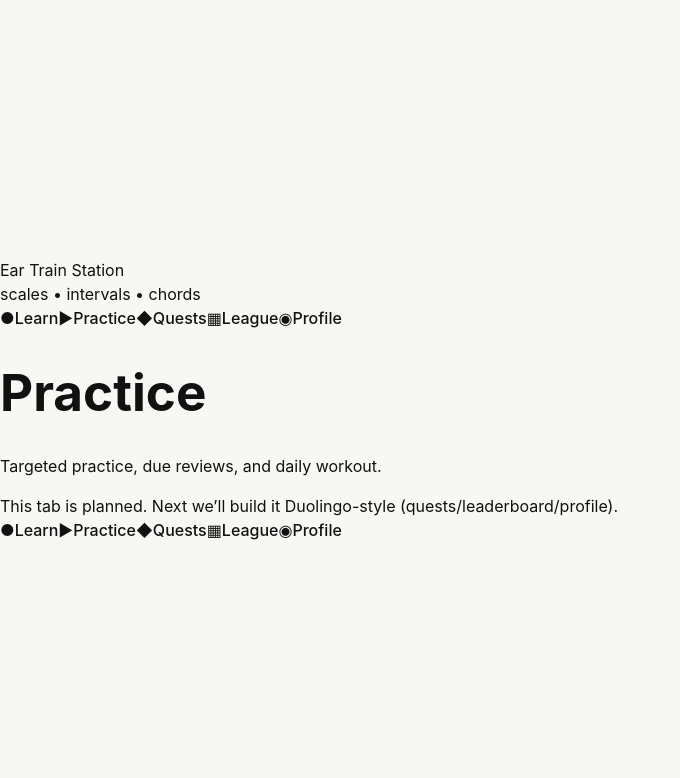
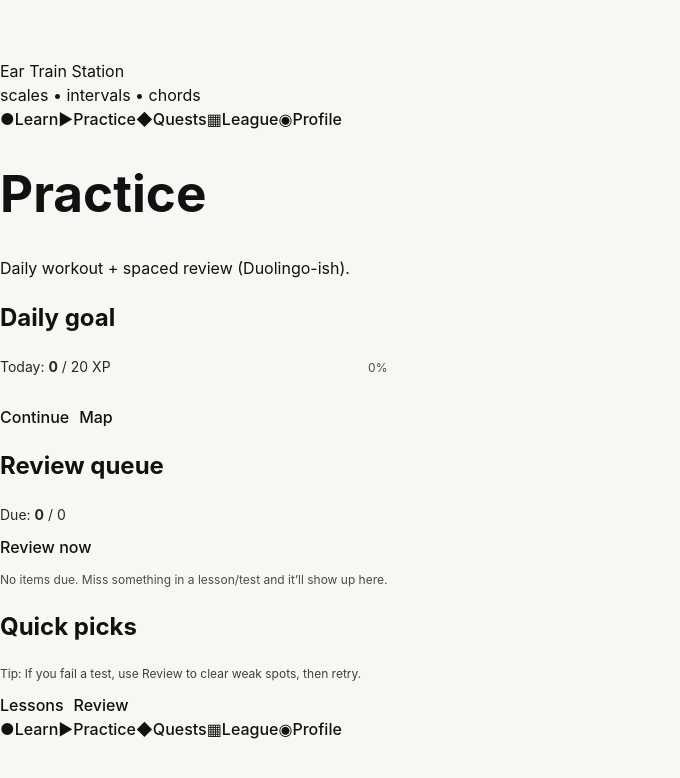
Before and after one commit to wpwcbc/ear-train-station, a React (Vite) app: page /practice in a window 1280 px wide. Shown: the top 778 px of the page, without its empty margins (0-680 px from the left). Built offline with nearby package versions, Linux system fonts and the light colour scheme.

Commit message:
Add Practice page with daily goal + review queue

```diff
--- a/src/App.css
+++ b/src/App.css
@@ -100,9 +100,28 @@
   letter-spacing: -0.2px;
 }
 
+.h2 {
+  margin: 0;
+  font-size: 16px;
+  font-weight: 850;
+  letter-spacing: -0.1px;
+}
+
 .sub {
   margin: 8px 0 0;
   color: var(--muted);
+}
+
+.pill {
+  display: inline-block;
+  padding: 6px 10px;
+  border-radius: 999px;
+  text-decoration: none;
+  color: var(--ink);
+  border: 3px solid var(--ink);
+  background: rgba(255,255,255,0.06);
+  font-weight: 750;
+  font-size: 12px;
 }
 
 .rowBetween {
--- a/src/App.tsx
+++ b/src/App.tsx
@@ -6,6 +6,7 @@ import { SectionDetailPage } from './pages/SectionDetailPage';
 import { SectionExamPage } from './pages/SectionExamPage';
 import { StationPage } from './pages/StationPage';
 import { PlaceholderPage } from './pages/PlaceholderPage';
+import { PracticePage } from './pages/PracticePage';
 import { ReviewPage } from './pages/ReviewPage';
 import { loadProgress, saveProgress, type Progress } from './lib/progress';
 
@@ -27,7 +28,7 @@ function App() {
 
         <Route path="/lesson/:stationId" element={<StationPage progress={progress} setProgress={setProgress} />} />
 
-        <Route path="/practice" element={<PlaceholderPage title="Practice" desc="Targeted practice, due reviews, and daily workout." />} />
+        <Route path="/practice" element={<PracticePage progress={progress} />} />
         <Route path="/review" element={<ReviewPage progress={progress} setProgress={setProgress} />} />
         <Route path="/quests" element={<PlaceholderPage title="Quests" desc="Daily quests and streak boosts." />} />
         <Route path="/leaderboard" element={<PlaceholderPage title="League" desc="Weekly XP league (future: friends + global)." />} />
--- a/src/buildInfo.ts
+++ b/src/buildInfo.ts
@@ -1,6 +1,6 @@
 // AUTO-GENERATED by scripts/gen-build-info.mjs
 export const BUILD_INFO = {
-  commit: "662a8d3",
-  committedAt: "2026-02-05T11:22:18+08:00",
-  builtAt: "2026-02-05T03:43:28.501Z",
+  commit: "5aa53e1",
+  committedAt: "2026-02-05T12:03:59+08:00",
+  builtAt: "2026-02-05T04:23:34.544Z",
 } as const;
--- /dev/null
+++ b/src/pages/PracticePage.tsx
@@ -0,0 +1,126 @@
+import { Link } from 'react-router-dom';
+import type { Progress } from '../lib/progress';
+import { nextUnlockedIncomplete } from '../lib/stations';
+import { dueMistakeCount, mistakeCount, mistakeCountForStation, nextDueAt } from '../lib/mistakes';
+import { STATIONS } from '../lib/stations';
+
+function msToHuman(ms: number): string {
+  if (ms <= 0) return 'now';
+  const s = Math.round(ms / 1000);
+  if (s < 60) return `${s}s`;
+  const m = Math.round(s / 60);
+  if (m < 60) return `${m}m`;
+  const h = Math.round(m / 60);
+  if (h < 48) return `${h}h`;
+  const d = Math.round(h / 24);
+  return `${d}d`;
+}
+
+export function PracticePage({ progress }: { progress: Progress }) {
+  const due = dueMistakeCount();
+  const total = mistakeCount();
+  const nextDue = nextDueAt();
+
+  const continueId = nextUnlockedIncomplete(progress);
+
+  const goal = Math.max(1, progress.dailyGoalXp);
+  const today = Math.max(0, progress.dailyXpToday);
+  const pct = Math.min(100, Math.round((today / goal) * 100));
+
+  // Surface the most actionable review sources first.
+  const stationDueCounts = STATIONS.map((s) => ({
+    id: s.id,
+    title: s.title,
+    due: mistakeCountForStation(s.id, { dueOnly: true }),
+  }))
+    .filter((x) => x.due > 0)
+    .sort((a, b) => b.due - a.due);
+
+  return (
+    <div className="page">
+      <h1 className="h1">Practice</h1>
+      <p className="sub">Daily workout + spaced review (Duolingo-ish).</p>
+
+      <div className="card" style={{ marginTop: 12 }}>
+        <h2 className="h2">Daily goal</h2>
+        <div style={{ display: 'flex', justifyContent: 'space-between', gap: 10, alignItems: 'baseline' }}>
+          <div style={{ fontSize: 14, opacity: 0.9 }}>
+            Today: <b>{today}</b> / {goal} XP
+          </div>
+          <div style={{ fontSize: 12, opacity: 0.75 }}>{pct}%</div>
+        </div>
+        <div
+          aria-label="daily goal progress"
+          style={{
+            marginTop: 8,
+            height: 10,
+            background: 'rgba(255,255,255,0.08)',
+            borderRadius: 999,
+            overflow: 'hidden',
+          }}
+        >
+          <div style={{ width: `${pct}%`, height: '100%', background: 'rgba(92, 231, 158, 0.9)' }} />
+        </div>
+        <div style={{ marginTop: 10, display: 'flex', gap: 10, flexWrap: 'wrap' }}>
+          {continueId ? (
+            <Link className="linkBtn" to={`/lesson/${continueId}`}>
+              Continue
+            </Link>
+          ) : (
+            <Link className="linkBtn" to="/learn">
+              Pick a section
+            </Link>
+          )}
+          <Link className="linkBtn" to="/learn">
+            Map
+          </Link>
+        </div>
+      </div>
+
+      <div className="card" style={{ marginTop: 12 }}>
+        <h2 className="h2">Review queue</h2>
+        <div style={{ fontSize: 14, opacity: 0.9 }}>
+          Due: <b>{due}</b> / {total}
+        </div>
+        <div style={{ marginTop: 10, display: 'flex', gap: 10, flexWrap: 'wrap', alignItems: 'baseline' }}>
+          <Link className="linkBtn" to="/review">
+            Review now
+          </Link>
+          {due === 0 && nextDue ? (
+            <span style={{ fontSize: 12, opacity: 0.75 }}>Next due in {msToHuman(nextDue - Date.now())}</span>
+          ) : null}
+        </div>
+
+        {stationDueCounts.length ? (
+          <div style={{ marginTop: 12 }}>
+            <div style={{ fontSize: 12, opacity: 0.75, marginBottom: 6 }}>Most due by station</div>
+            <div className="row" style={{ gap: 10, flexWrap: 'wrap' }}>
+              {stationDueCounts.slice(0, 6).map((s) => (
+                <Link key={s.id} className="pill" to={`/review?station=${s.id}`}>
+                  {s.id} · {s.due}
+                </Link>
+              ))}
+            </div>
+          </div>
+        ) : (
+          <div style={{ marginTop: 12, fontSize: 12, opacity: 0.75 }}>
+            No items due. Miss something in a lesson/test and it’ll show up here.
+          </div>
+        )}
+      </div>
+
+      <div className="card" style={{ marginTop: 12 }}>
+        <h2 className="h2">Quick picks</h2>
+        <div style={{ fontSize: 12, opacity: 0.8 }}>Tip: If you fail a test, use Review to clear weak spots, then retry.</div>
+        <div style={{ marginTop: 10, display: 'flex', gap: 10, flexWrap: 'wrap' }}>
+          <Link className="linkBtn" to="/learn">
+            Lessons
+          </Link>
+          <Link className="linkBtn" to="/review">
+            Review
+          </Link>
+        </div>
+      </div>
+    </div>
+  );
+}
```
